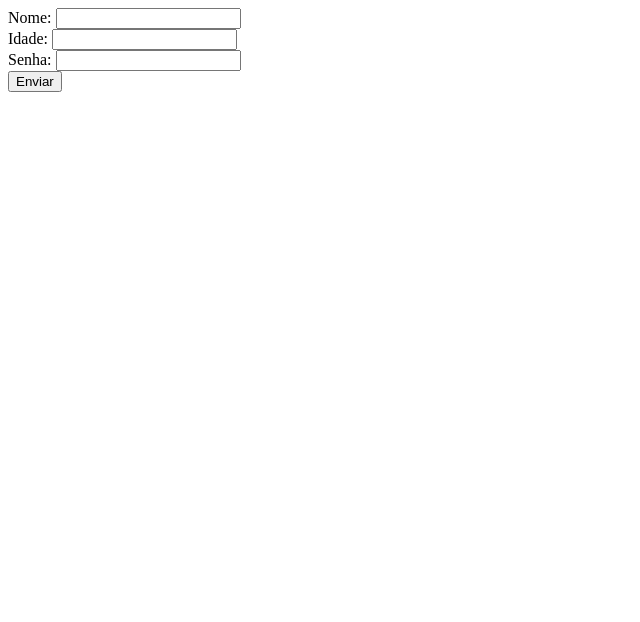
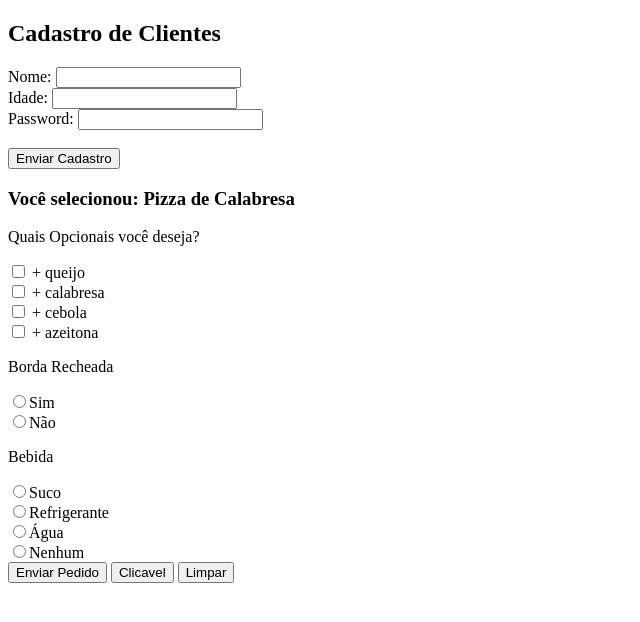
Before and after one commit to FelipeDev30/Study-HTML, a plain HTML site: page Formularios/index.html in a window 1280 px wide. Shown: the whole page, without its empty margins (0-640 px from the left). Drawn offline with Linux system fonts and the light colour scheme.

Commit message:
Estudando mais sobre formulários, inputs checkbox, radio e buttons

```diff
--- a/Formularios/index.html
+++ b/Formularios/index.html
@@ -8,10 +8,41 @@
 </head>
 <body>
     <form>
-        Nome: <input type="text" name="name"><br>
-        Idade: <input type="number" name="age"><br>
-        Senha: <input type="password" name="password"><br>
-        <button type="submit">Enviar</button>
+        <h2>Cadastro de Clientes</h2>
+        <label>
+            Nome: <input type="text"><br>
+        </label>
+        <label>
+            Idade: <input type="number"><br>
+        </label>
+        <label>
+            Password: <input type="password"><br><br>
+        </label>
+        <button type="submit">Enviar Cadastro</button>
     </form>
+    <form onsubmit="" method="get">
+        <h3>Você selecionou: Pizza de Calabresa</h3>
+        <p>Quais Opcionais você deseja?</p>
+        <input type="checkbox" name="opcional[]" value="queijo"> + queijo <br>
+        <input type="checkbox" name="opcional[]" value="calabresa"> + calabresa <br>
+        <input type="checkbox" name="opcional[]" value="cebola"> + cebola <br>
+        <input type="checkbox" name="opcional[]" value="azeitona"> + azeitona <br>
+        <p>Borda Recheada</p>
+        <input type="radio" name="borda" value="sim">Sim<br>
+        <input type="radio" name="borda" value="não">Não<br>
+        <p>Bebida</p>
+        <input type="radio" name="bebida" value="suco">Suco<br>
+        <input type="radio" name="bebida" value="refrigerante">Refrigerante<br>
+        <input type="radio" name="bebida" value="agua">Água<br>
+        <input type="radio" name="bebida" value="nenhum">Nenhum<br>
+
+        <button type="submit">Enviar Pedido</button> <!-- Utilizado para enviar o formulário -->
+        <button type="button" onmouseover="alert('Passei aqui')">Clicavel</button> <!-- Só tem funcionalidade aplicando alguma função com JavaScript -->
+        <button type="reset">Limpar</button> <!-- Resetar os campos do formulário -->
+    </form>
+    <!--
+        Quando criamos uma lista de valores utilizando checkbox devemos trata-lo como um array para que não tenhamos problemas do lado do servidor (back-end).
+
+     -->
 </body>
 </html>
```
